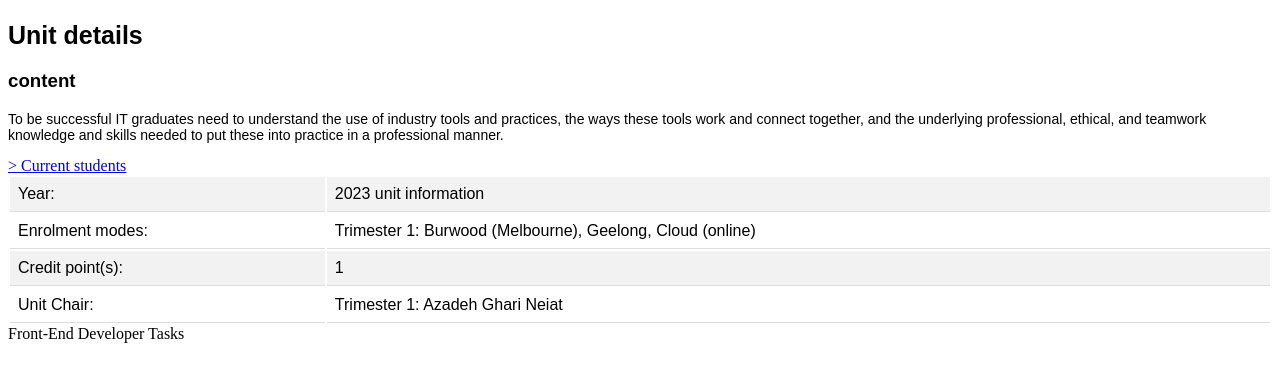
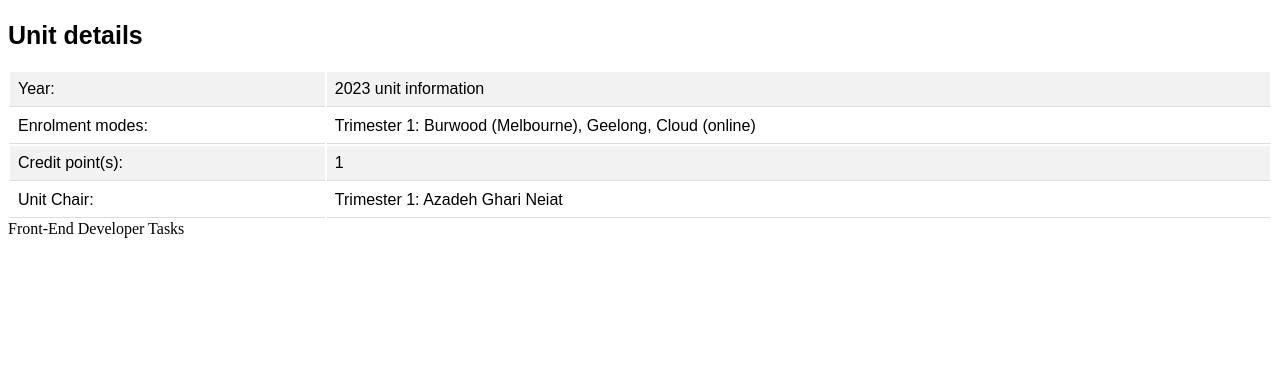
Before and after one commit to omarkhan-02/SIT753, a plain HTML site: page index.html in a window 1280 px wide. Shown: the part 300-682 px from the top of the page. Drawn offline with Linux system fonts and the light colour scheme.

Commit message:
7.2P final

```diff
--- a/index.html
+++ b/index.html
@@ -13,13 +13,6 @@
 <body>
     <h1>SIT223-SIT753 - Professional Practice in IT</h1>
     <h2> Unit details</h2>
-    <h3>content</h3>
-    <p>
-        To be successful IT graduates need to understand the use of industry tools and practices,
-        the ways these tools work and connect together, and the underlying professional, ethical,
-        and teamwork knowledge and skills needed to put these into practice in a professional manner.
-        </p>
-        <a href="https://www.deakin.edu.au/students/enrolment-and-fees/fees"> > Current students</a>
 <table style="width:100%">
 <tr>
 <td>Year: </td>
@@ -38,6 +31,7 @@
 <td> Trimester 1: Azadeh Ghari Neiat</td>
 </tr>
 </table>
+
 Front-End Developer Tasks
 </body>
 </html>
--- a/main.css
+++ b/main.css
@@ -13,10 +13,12 @@ h1 {
     font-size: 14px;
     font-family: Arial
     }
+
     div {
     background-color: darkcyan;
     text-align: right;
     }
+
     th, td {
         padding: 8px;
         text-align: left;
```
